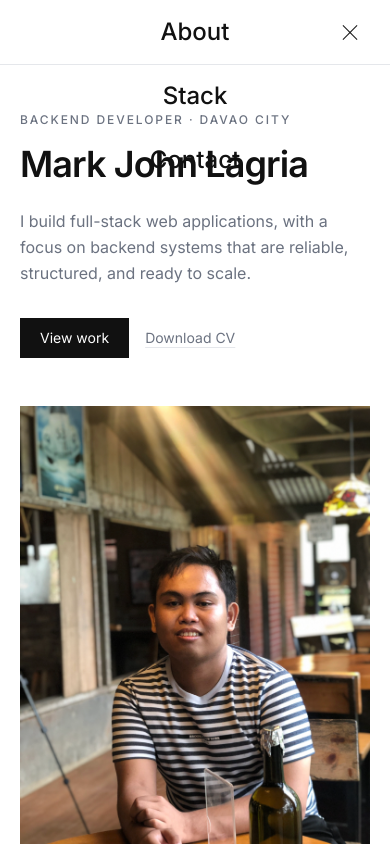
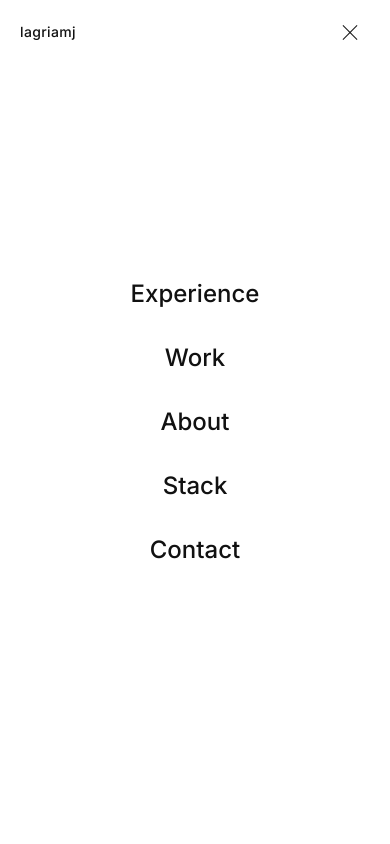
Before and after one commit to lagriamj/work-portfolio, a React (Vite) app: page / in a window 390 px wide. Both pictures are taken after a click on the button "Open menu". Shown: the top 844 px of the page. Built offline with nearby package versions, Linux system fonts and the light colour scheme.

Commit message:
fixed humberger menu bug in mobile

```diff
--- a/src/components/Navbar.jsx
+++ b/src/components/Navbar.jsx
@@ -37,30 +37,47 @@ const Navbar = () => {
   }, []);
 
   useEffect(() => {
+    document.documentElement.style.overflow = open ? "hidden" : "";
     document.body.style.overflow = open ? "hidden" : "";
     return () => {
+      document.documentElement.style.overflow = "";
       document.body.style.overflow = "";
     };
   }, [open]);
 
+  useEffect(() => {
+    const onResize = () => {
+      if (window.innerWidth >= 768) setOpen(false);
+    };
+    window.addEventListener("resize", onResize);
+    return () => window.removeEventListener("resize", onResize);
+  }, []);
+
+  const closeMenu = () => setOpen(false);
+
   return (
+    <>
       <header
         className={`fixed inset-x-0 top-0 z-50 transition-colors duration-300 ${
-        scrolled || open
+          scrolled && !open
             ? "border-b border-line bg-paper/90 backdrop-blur-md"
-          : "bg-transparent"
+            : "bg-paper"
         }`}
       >
         <div
           className="absolute inset-x-0 top-0 h-[2px] origin-left bg-ink"
           style={{ transform: `scaleX(${progress})` }}
         />
-      <nav className="mx-auto flex h-16 max-w-site items-center justify-between px-5 md:px-8">
-        <a href="#home" className="text-sm font-medium tracking-wide">
+        <nav className="relative z-50 mx-auto flex h-16 max-w-site items-center justify-between px-5 md:px-8">
+          <a
+            href="#home"
+            className="text-sm font-medium tracking-wide"
+            onClick={closeMenu}
+          >
             lagriamj
           </a>
 
-        <ul className="hidden items-center gap-6 lg:gap-8 md:flex">
+          <ul className="hidden items-center gap-6 md:flex lg:gap-8">
             {links.map((link) => (
               <li key={link.href}>
                 <a
@@ -102,6 +119,7 @@ const Navbar = () => {
             />
           </button>
         </nav>
+      </header>
 
       <AnimatePresence>
         {open && (
@@ -109,20 +127,21 @@ const Navbar = () => {
             initial={{ opacity: 0 }}
             animate={{ opacity: 1 }}
             exit={{ opacity: 0 }}
-            className="fixed inset-0 z-40 bg-paper md:hidden"
+            transition={{ duration: 0.2 }}
+            className="fixed inset-0 z-40 bg-paper pt-16 md:hidden"
           >
-            <ul className="flex h-full flex-col items-center justify-center gap-8">
+            <ul className="flex h-full flex-col items-center justify-center gap-8 pb-16">
               {links.map((link, index) => (
                 <motion.li
                   key={link.href}
                   initial={{ opacity: 0, y: 12 }}
                   animate={{ opacity: 1, y: 0 }}
-                  transition={{ delay: 0.08 * index }}
+                  transition={{ delay: 0.06 * index }}
                 >
                   <a
                     href={link.href}
                     className="text-2xl font-medium"
-                    onClick={() => setOpen(false)}
+                    onClick={closeMenu}
                   >
                     {link.label}
                   </a>
@@ -132,7 +151,7 @@ const Navbar = () => {
           </motion.div>
         )}
       </AnimatePresence>
-    </header>
+    </>
   );
 };
 
```
Lines whose indentation alone changed are shown as unchanged.
